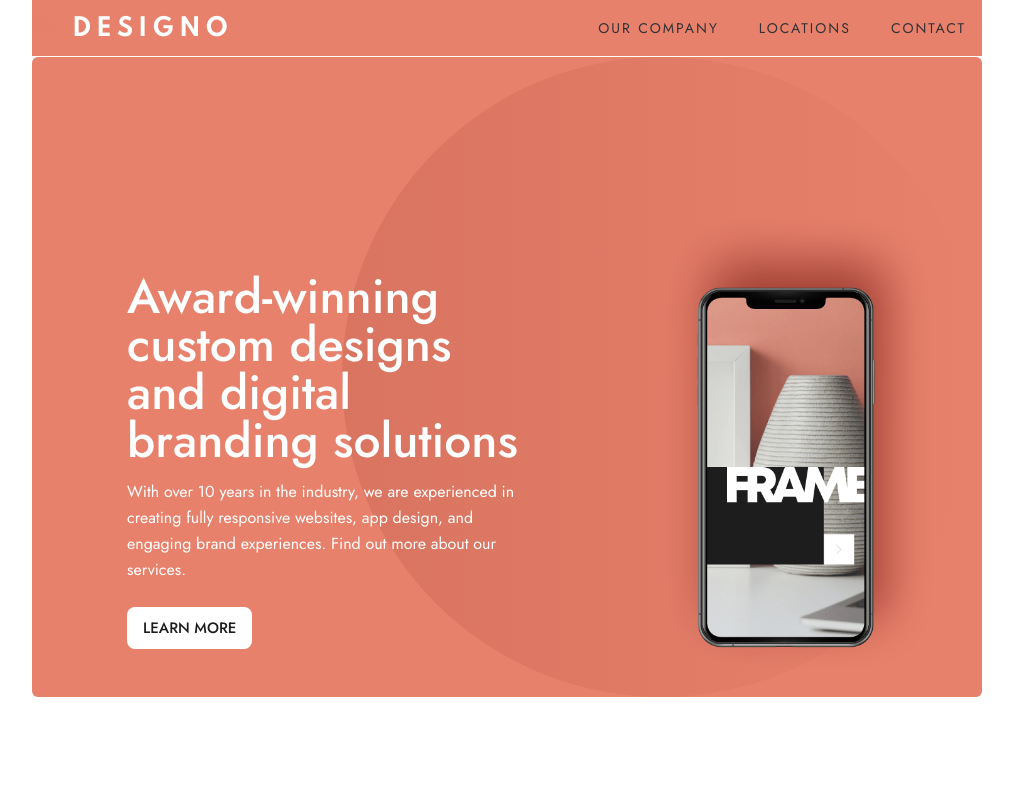
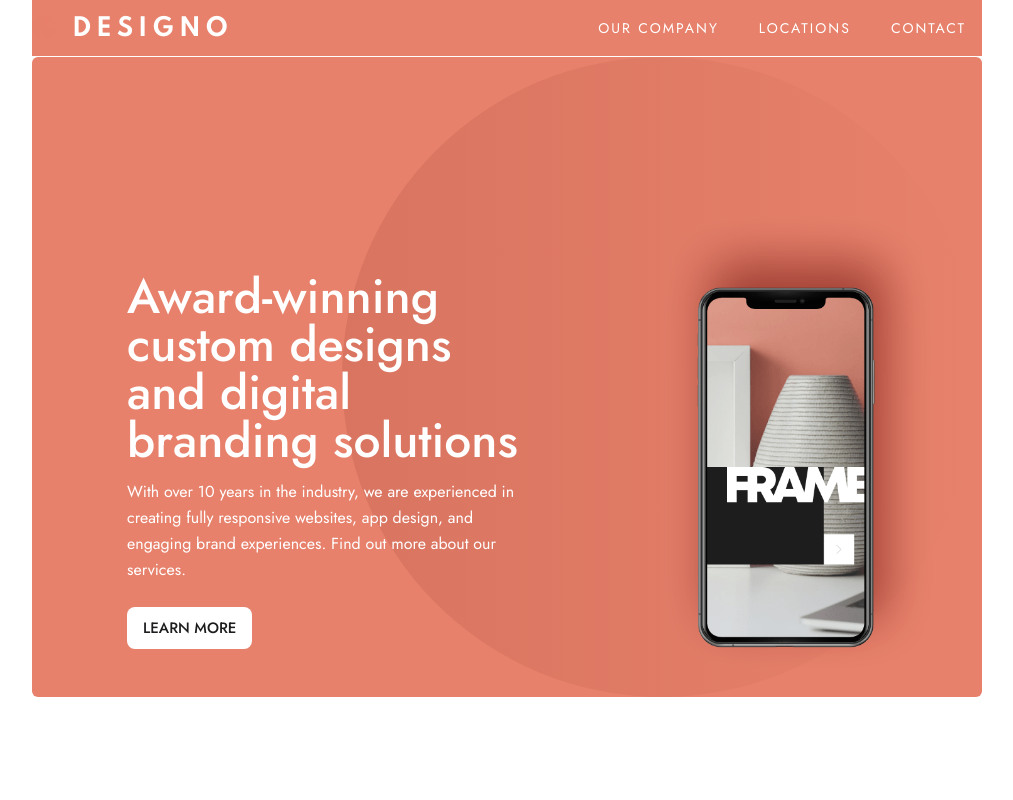
Before and after one commit to Berhan-Adhana/designo-multi-page-website, a React (Vite) app: page / in a window 1280 px wide. Shown: the top 800 px of the page, without its empty margins (133-1146 px from the left). Built offline with nearby package versions, Linux system fonts and the light colour scheme.

Commit message:
bug fixed

```diff
--- a/src/components/shared/Navbar.jsx
+++ b/src/components/shared/Navbar.jsx
@@ -30,7 +30,7 @@ const Navbar = () => {
       {/* Desktop Version */}
       <nav
         className={`${
-          isTop ? "bg-white" : "bg-primary"
+          isTop ? "bg-white text-black" : "bg-primary text-white"
         } hidden md:flex h-full items-center justify-between md:gap-x-[100px] pr-4 `}
       >
         <NavLink to="/">
@@ -45,9 +45,7 @@ const Navbar = () => {
             <NavLink
               key={index}
               to={menu.menuLink}
-              className={`uppercase ${
-                isTop ? "text-black" : "text-white"
-              }block text-[14px] font-[400] leading-[14px] tracking-[2px] relative onHover before:bg-black`}
+              className="uppercase block text-[14px] font-[400] leading-[14px] tracking-[2px] relative onHover before:bg-black"
             >
               {menu.menuItem}
             </NavLink>
```
